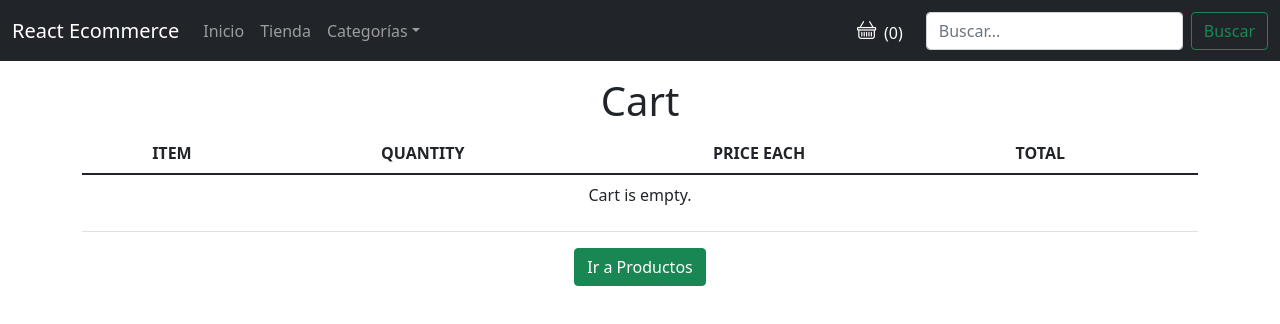
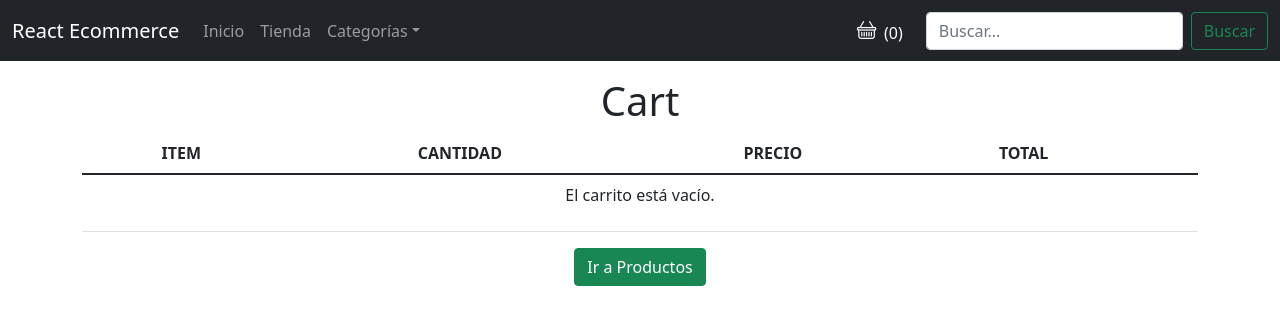
Before and after one commit to CaroRed/ecommerce-carolinarojas2, a React (Create React App) app: page /cart in a window 1280 px wide. Shown: the top 324 px of the page. Built offline with nearby package versions, Linux system fonts and the light colour scheme.

Commit message:
Desafío Firebase I - Item Collection

```diff
--- a/src/App.js
+++ b/src/App.js
@@ -15,9 +15,10 @@ import './App.css';
 import 'bootstrap/dist/css/bootstrap.min.css';
 
 
-//getFireStoreApp
+getFireStoreApp()
 
 function App() {
+  const title = 'Listado de Productos'
   return (
     <div className="App">
 
@@ -26,10 +27,10 @@ function App() {
             <NavBar />
             <Routes>
             <Route path="/"
-            element={<ItemListContainer greeting='Listado de Productos' />}
+            element={<ItemListContainer greeting={title} />}
             />
             <Route path="/categoria/:catId"
-            element={<ItemListContainer greeting='Listado de Productos' />}
+            element={<ItemListContainer greeting={title} />}
             />
             <Route path="/detalle/:detalleId" element={<ItemDetailContainer />} />
             <Route path="/cart" element={<Cart />}/>
--- a/src/components/Cart/Cart.jsx
+++ b/src/components/Cart/Cart.jsx
@@ -7,11 +7,8 @@ function Cart() {
   const {cartItems, removeItem, emptyCart, getTotalCart} = useContext(CartContext)
 
   function eliminarItem(itemId){
-    console.log(itemId);
     removeItem(itemId);
   }
-
-  //console.log(cartItems.length);
 
   return (
     <div className='container mt-3'><h1>Cart</h1>
@@ -20,9 +17,9 @@ function Cart() {
           <thead>
             <tr>
               <th scope="col" className="text-uppercase header">item</th>
-            <th scope="col" className="text-uppercase">Quantity</th>
-            <th scope="col" className="text-uppercase">price each</th>
-            <th scope="col" className="text-uppercase">total</th>
+              <th scope="col" className="text-uppercase">Cantidad</th>
+              <th scope="col" className="text-uppercase">Precio</th>
+              <th scope="col" className="text-uppercase">Total</th>
               <th scope="col" className="text-uppercase"></th>
             </tr>
           </thead>
@@ -40,12 +37,8 @@ function Cart() {
             <tr><td colSpan="5"><p className='text-right'><b>TOTAL: {getTotalCart()}</b></p></td></tr>
           </>
           :
-        <tr><td colSpan="5">
-          <p>Cart is empty.</p>
-
-        </td></tr>
+            <tr><td colSpan="5"><p>El carrito está vacío.</p></td></tr>
           }
-
           </tbody>
         </table>
       </div>
--- a/src/components/CartWidget/CartWidget.jsx
+++ b/src/components/CartWidget/CartWidget.jsx
@@ -1,5 +1,5 @@
 import { NavLink } from 'react-router-dom'
-import { useContext, useState } from 'react'
+import { useContext } from 'react'
 import { CartContext } from '../../context/CartContext';
 import './CartWidget.css'
 
--- a/src/components/ItemDetailContainer/ItemDetailContainer.jsx
+++ b/src/components/ItemDetailContainer/ItemDetailContainer.jsx
@@ -1,6 +1,6 @@
 import { useState, useEffect } from "react";
-import {getProducts} from '../../helpers/getProducts'
 import { useParams } from "react-router-dom";
+import { doc, getDoc, getFirestore } from "firebase/firestore";
 
 import ItemDetail from "../ItemDetail/ItemDetail";
 import Loading from "../Loading/Loading";
@@ -11,15 +11,16 @@ function ItemDetailContainer() {
   const [loading, setLoading] = useState(true)
   const {detalleId} = useParams()
 
-  useEffect(() => {
-      getProducts
-      .then(resp => SetProduct(resp.find(product => product.id === detalleId)))
-      .catch(err => console.log(err))
-      .finally(() => setLoading(false))
-
+  useEffect(()=>{
+    const querydb = getFirestore()
+    const queryProd = doc(querydb, 'items', detalleId)
+    getDoc(queryProd)
+    .then(resp => SetProduct({id: resp.id, ...resp.data()}))
+    .catch(err => console.log(err))
+    .finally(() => setLoading(false))
   },[])
 
-    return (
+  return (
       <div className="container mt-5">
         {loading ?
           <Loading/>
--- a/src/components/ItemListContainer/ItemListContainer.jsx
+++ b/src/components/ItemListContainer/ItemListContainer.jsx
@@ -1,6 +1,6 @@
 import { useState, useEffect } from "react";
-import {getProducts} from '../../helpers/getProducts'
 import { useParams } from "react-router-dom";
+import { query, where, collection, getDocs, getFirestore } from "firebase/firestore";
 
 import ItemList from '../ItemList/ItemList'
 import Loading from "../Loading/Loading";
@@ -12,21 +12,31 @@ function ItemListContainer({greeting}) {
 
   const {catId} = useParams()
 
-  useEffect(() => {
-      getProducts
-      .then(resp => SetProducts(catId ? resp.filter(item => item.cat === catId) : resp ))
+  useEffect(()=>{
+    const querydb = getFirestore()
+  if(catId) {
+      const queryCollection = collection(querydb, 'items')
+      const queryFilter = query(queryCollection, where('cat', '==', catId))
+      getDocs(queryFilter)
+      .then(resp => SetProducts(resp.docs.map(item => ({id: item.id, ...item.data()}))))
       .catch(err => console.log(err))
       .finally(() => setLoading(false))
 
-  },[catId])
+  }else{
+      const queryCollection = collection(querydb, 'items')
+      getDocs(queryCollection)
+      .then(resp => SetProducts(resp.docs.map(item => ({id: item.id, ...item.data()}))))
+      .catch(err => console.log(err))
+      .finally(() => setLoading(false))
+  }
 
-  //console.log(products);
+},[catId])
+
 
   return (
     <>
     <h2 className='mt-5 mb-3'>{greeting}</h2>
     <div className="container">
-
         <div className="row">
           {loading ?
             <Loading />
```
Lines whose indentation alone changed are shown as unchanged.
